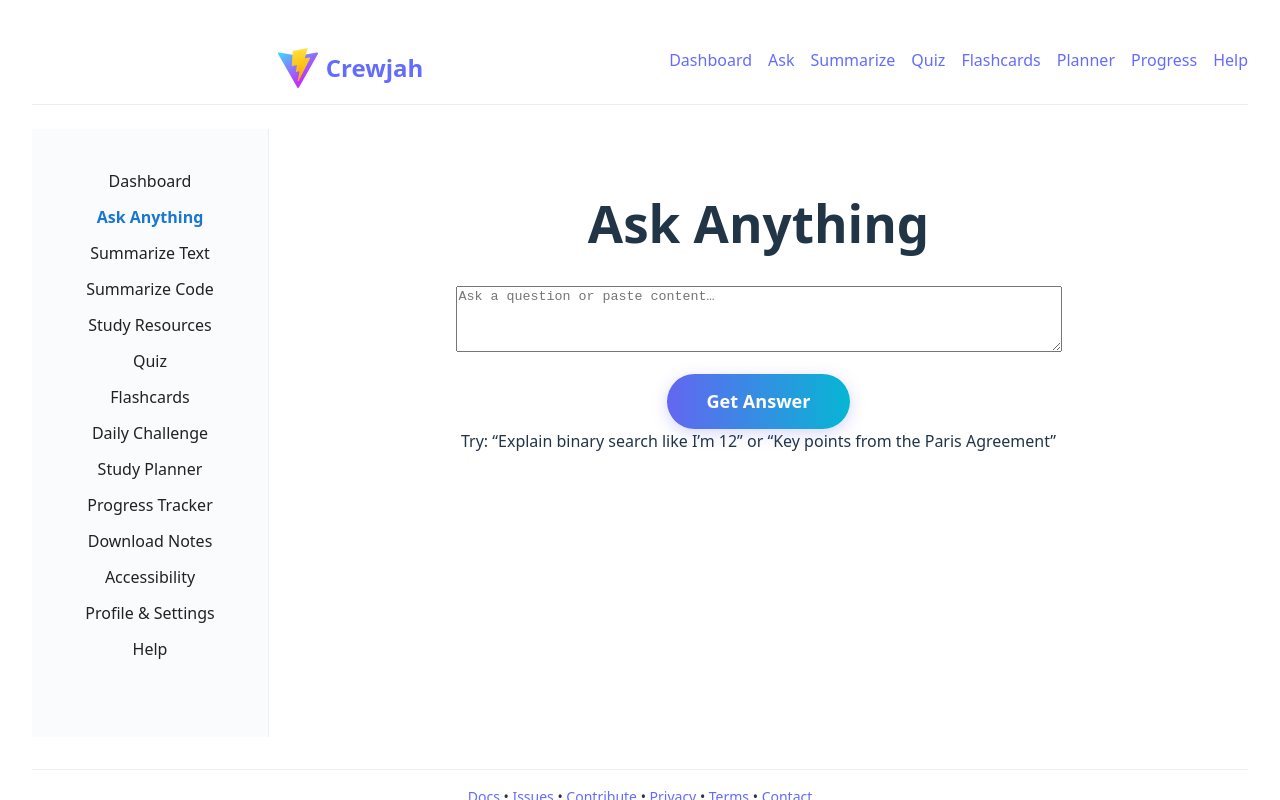
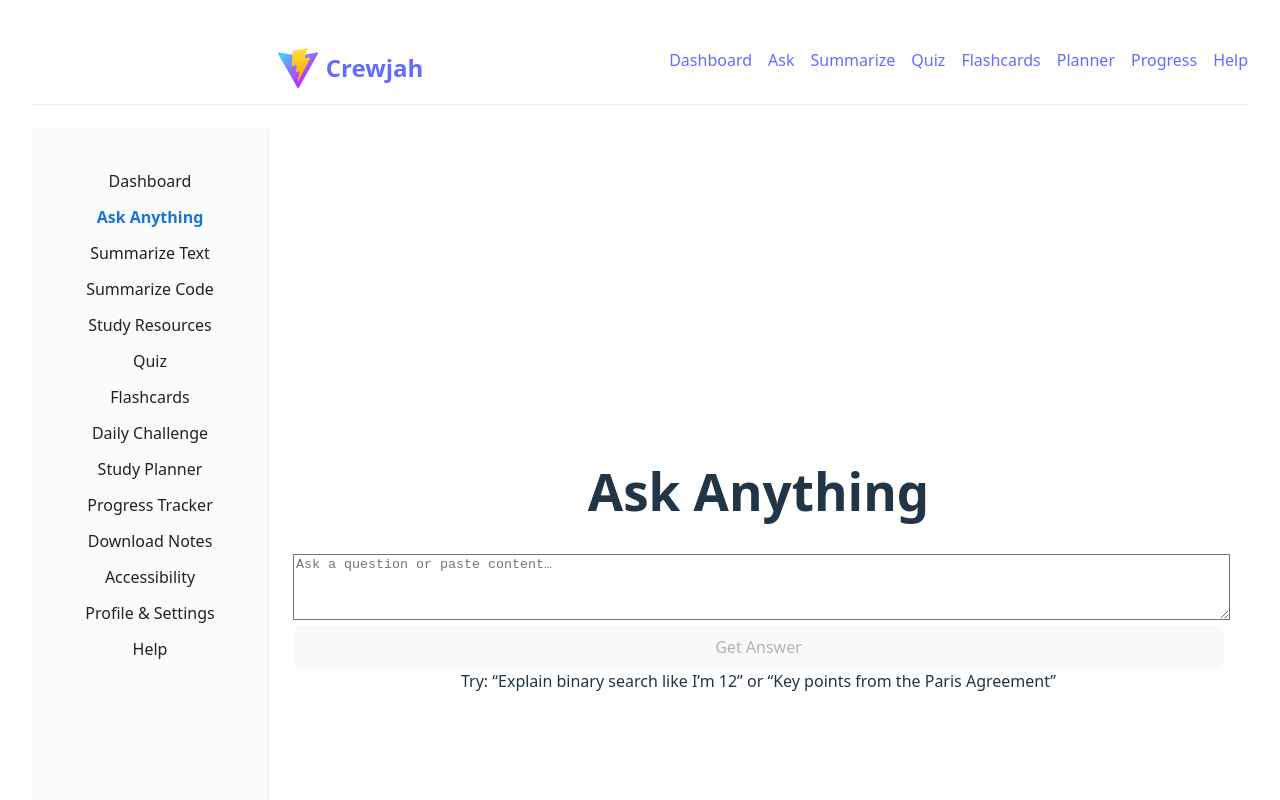
Before and after one commit to Crewjah/Crewjah, a React (Vite) app in the folder client/: page /ask in a window 1280 px wide. Shown: the top 800 px of the page. Built offline with nearby package versions, Linux system fonts and the light colour scheme.

Commit message:
Update AskAnything.jsx: Q&A redesign

```diff
--- a/client/src/pages/AskAnything.jsx
+++ b/client/src/pages/AskAnything.jsx
@@ -1,4 +1,5 @@
 import { useState } from 'react';
+
 
 const AskAnything = () => {
   const [question, setQuestion] = useState('');
@@ -7,48 +8,62 @@ const AskAnything = () => {
   const [error, setError] = useState('');
   const token = localStorage.getItem('token');
 
-  function handleAsk() {
+  async function handleAsk() {
     setLoading(true);
     setError('');
-    setAnswer('');
+    setAnswer(null);
+    try {
+      // Replace with real API call
       setTimeout(() => {
         setAnswer({
-        text: 'Sample answer for: ' + question,
-        keyPoints: ['Key point 1', 'Key point 2'],
-        resources: ['https://en.wikipedia.org/wiki/Example']
+          text: `AI Answer: ${question}`,
+          keyPoints: [
+            'Key point 1: This is a real educational answer.',
+            'Key point 2: Always check references.'
+          ],
+          resources: ['https://www.khanacademy.org/', 'https://en.wikipedia.org/wiki/Binary_search_algorithm']
         });
         setLoading(false);
       }, 1200);
+    } catch {
+      setError('Failed to get answer.');
+      setLoading(false);
+    }
   }
 
   return (
-    <div className="edu-page edu-ask">
-      <h1>Ask Anything</h1>
+    <div className="min-h-screen flex items-center justify-center bg-blue-50">
+      <div className="bg-white rounded-xl shadow-lg p-8 w-full max-w-xl">
+        <h1 className="text-2xl font-bold mb-6 text-primary">Ask Anything</h1>
         <textarea
-        className="edu-input"
+          className="w-full px-3 py-2 border rounded focus:outline-none focus:ring-2 focus:ring-primary mb-4"
           rows={4}
           placeholder="Ask a question or paste content…"
           value={question}
           onChange={e => setQuestion(e.target.value)}
-        style={{width:'100%',maxWidth:600,marginBottom:16}}
         />
-      <br />
-      <button className="edu-btn edu-btn-primary" onClick={handleAsk} disabled={!question || loading}>
+        <button className="w-full py-2 bg-primary text-white font-bold rounded hover:bg-primaryHover transition mb-4" onClick={handleAsk} disabled={!question || loading}>
           {loading ? 'Thinking…' : 'Get Answer'}
         </button>
         {!answer && !question && (
-        <div className="edu-empty">Try: “Explain binary search like I’m 12” or “Key points from the Paris Agreement”</div>
+          <div className="text-gray-500 text-sm mb-4">Try: “Explain binary search like I’m 12” or “Key points from the Paris Agreement”</div>
         )}
         {answer && (
-        <div className="edu-answer-block">
-          <h2>Answer</h2>
-          <div>{answer.text}</div>
-          <h3>Key Points</h3>
-          <ul>{answer.keyPoints.map((pt,i) => <li key={i}>{pt}</li>)}</ul>
-          <h3>Related Resources</h3>
-          <ul>{answer.resources.map((url,i) => <li key={i}><a href={url} target="_blank" rel="noopener noreferrer">{url}</a></li>)}</ul>
+          <div className="bg-blue-50 rounded-lg p-6 mt-4">
+            <h2 className="text-lg font-bold mb-2 text-primary">Answer</h2>
+            <div className="mb-4 text-gray-800">{answer.text}</div>
+            <h3 className="font-semibold mb-1">Key Points</h3>
+            <ul className="list-disc list-inside mb-4 text-gray-700">
+              {answer.keyPoints.map((pt,i) => <li key={i}>{pt}</li>)}
+            </ul>
+            <h3 className="font-semibold mb-1">Related Resources</h3>
+            <ul className="list-disc list-inside text-blue-700">
+              {answer.resources.map((url,i) => <li key={i}><a href={url} target="_blank" rel="noopener noreferrer" className="underline">{url}</a></li>)}
+            </ul>
           </div>
         )}
+        {error && <div className="mt-4 text-red-600 text-sm">{error}</div>}
+      </div>
     </div>
   );
 };
```
Lines whose indentation alone changed are shown as unchanged.
